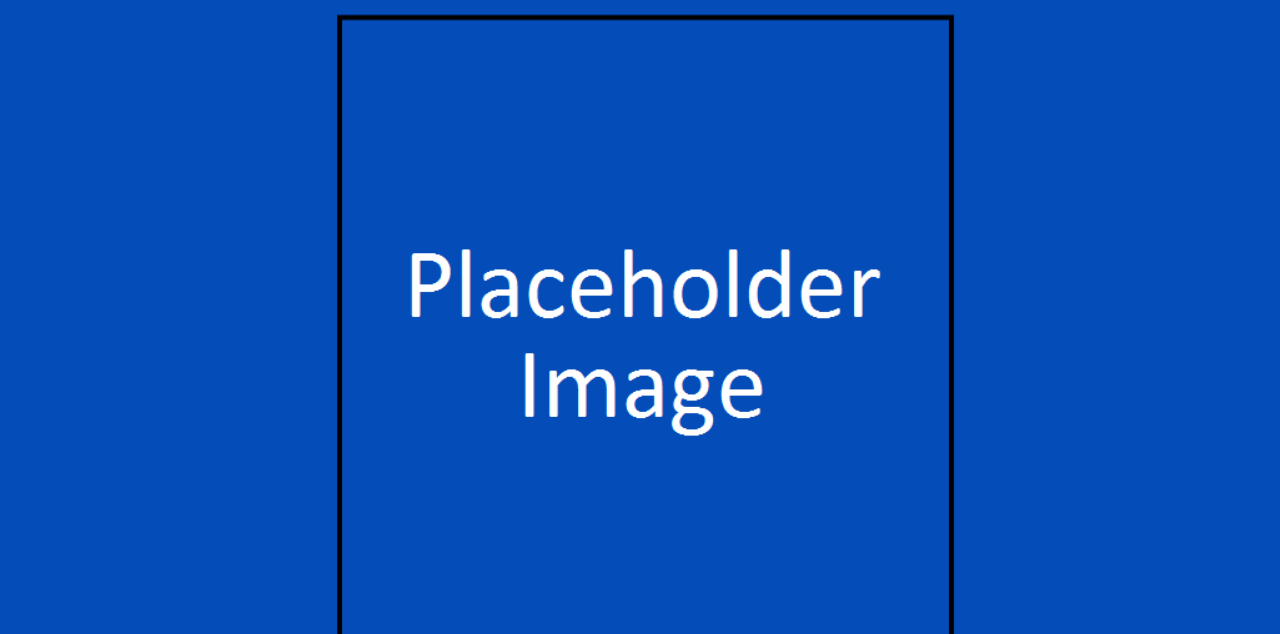
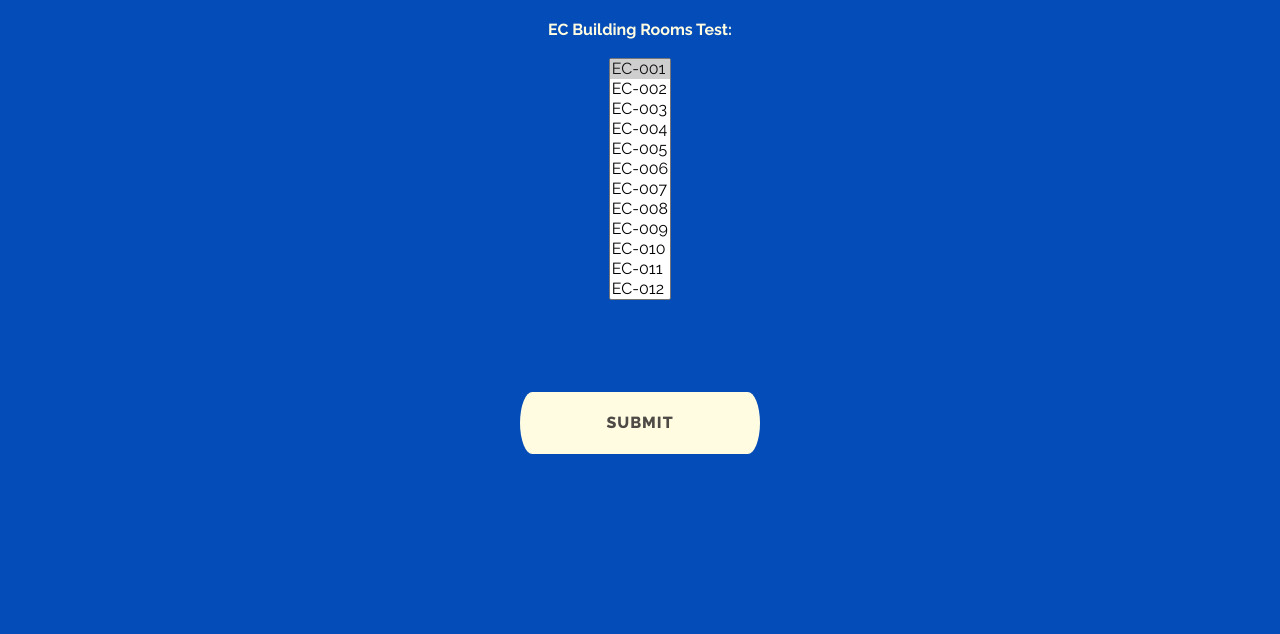
Before and after one commit to JamesL33/A.L.L-Project-2-Way-finder, a plain HTML site: page ecBuildingNav.html in a window 1280 px wide. Shown: the part 166-800 px from the top of the page. Drawn offline with Linux system fonts and the light colour scheme.

```diff
--- a/ecBuildingNav.html
+++ b/ecBuildingNav.html
@@ -43,12 +43,28 @@
 			<div class="content-wrap">
 				<div class="content">
 				  <header class="codrops-header">
-					  <h1>Coventry University Campus Navigation<span>Welcome to Coventry University Computing Group 1's A.L.L. Project for semester 2.</span></h1>
-<img src="static/images/boxPlaceholder.png" width="759" height="776" alt=""/>
-					  <nav class="codrops-demos"> <a href="#">Submit</a>
-					  </nav>
+					  <h1>Coventry University Campus Navigation<span>Welcome to Coventry University Computing Group 1's A.L.L. Project for semester 2.</span></h1><br><br>
+
+                      <b>EC Building Rooms Test:</b><br><br>
+						<select name="ecRooms" size="12" single>
+						<option selected> EC-001 </option>
+						<option> EC-002 </option>
+						<option> EC-003 </option>
+						<option> EC-004 </option>
+						<option> EC-005 </option>
+						<option> EC-006 </option>
+						<option> EC-007 </option>
+                        <option> EC-008 </option>
+						<option> EC-009 </option>
+						<option> EC-010 </option>
+						<option> EC-011 </option>
+						<option> EC-012 </option>
+						<option> EC-013 </option>
+						</select>
+<nav class="codrops-demos"> <a href="#">Submit</a>
+		  </nav>
 					</header>
-					<!-- Related demos -->
+
 				  <section class="related"> </section>
 			  </div>
 			</div><!-- /content-wrap -->
```
Also changed, not shown: adminFailLogin.html (+1 -1 lines), campusNav.html (+1 -1 lines), index.html (+1 -1 lines), logoff.html (+1 -1 lines).
